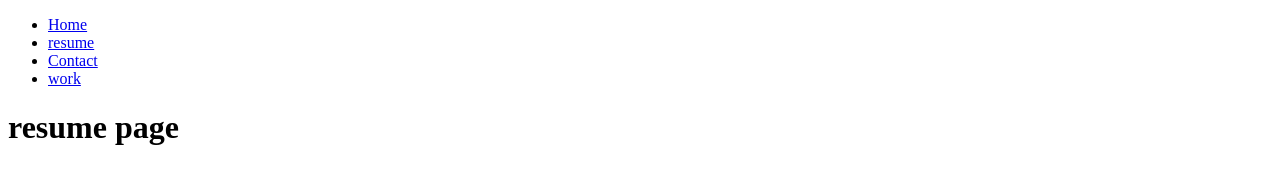
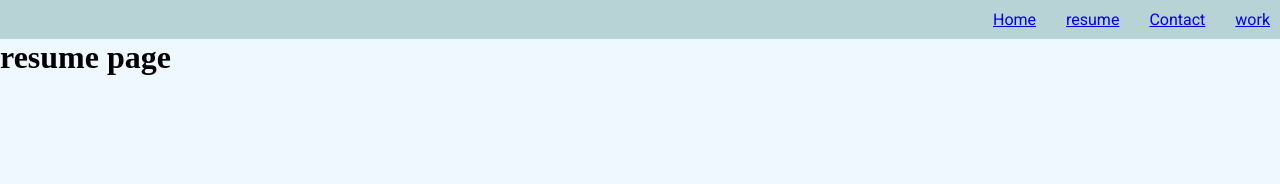
Before and after one commit to Alikhoudja-Zakaria/Html-Checkpoint, a plain HTML site: page resume.html in a window 1280 px wide. Drawn offline with Linux system fonts and the light colour scheme.

Commit message:
first commit

```diff
--- a/resume.html
+++ b/resume.html
@@ -4,18 +4,17 @@
     <meta charset="UTF-8" />
     <meta name="viewport" content="width=device-width, initial-scale=1.0" />
     <title>Document</title>
+    <link rel="stylesheet" href="./style.css" />
   </head>
   <body>
-
-    <nav>
+    <div class="nabar">
       <ul>
         <li><a href="./index.html">Home</a></li>
         <li><a href="./resume.html">resume</a></li>
         <li><a href="./contact.html">Contact</a></li>
         <li><a href="./work.html">work</a></li>
       </ul>
-    </nav>
+</div>
     <h1>resume page</h1>
-
   </body>
 </html>
--- /dev/null
+++ b/style.css
@@ -0,0 +1,38 @@
+@import url(https://fonts.googleapis.com/css2?family=Roboto:wght@100;200;300;400;500;600;800;900&display=swap);
+
+*{
+    margin: 0;
+    padding: 0;
+    list-style: none;
+
+}
+
+body{
+    height: 100vh;
+    background-color: aliceblue;
+
+
+}
+
+nav{
+background-color: rgb(184, 211, 214);
+
+font-family: 'Roboto', sans-serif;
+
+
+
+}
+ ul{
+    display: flex;
+
+justify-content: end;
+gap: 30px;
+padding: 10px;
+ }
+.nabar{
+    background-color: rgb(184, 211, 214);
+
+    font-family: 'Roboto', sans-serif;
+
+
+    }
```
Also changed, not shown: contact.html (+1 -0 lines), index.html (+1 -1 lines), work.html (+1 -1 lines), 1 other file.
